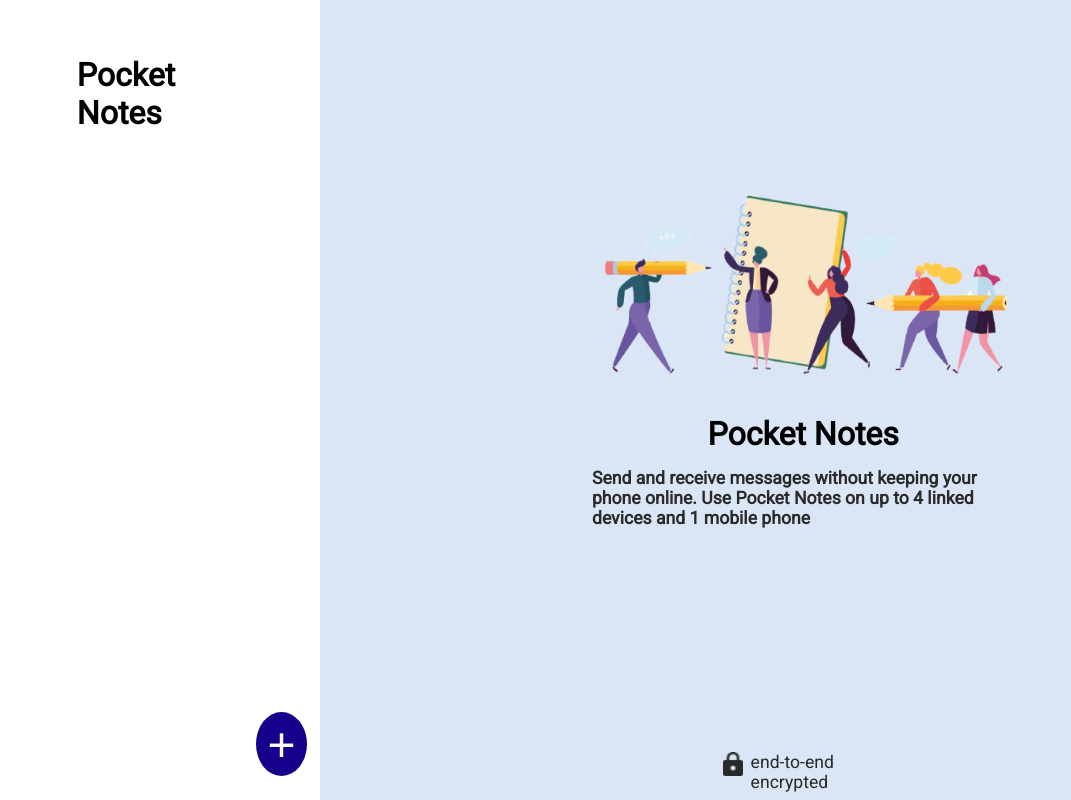
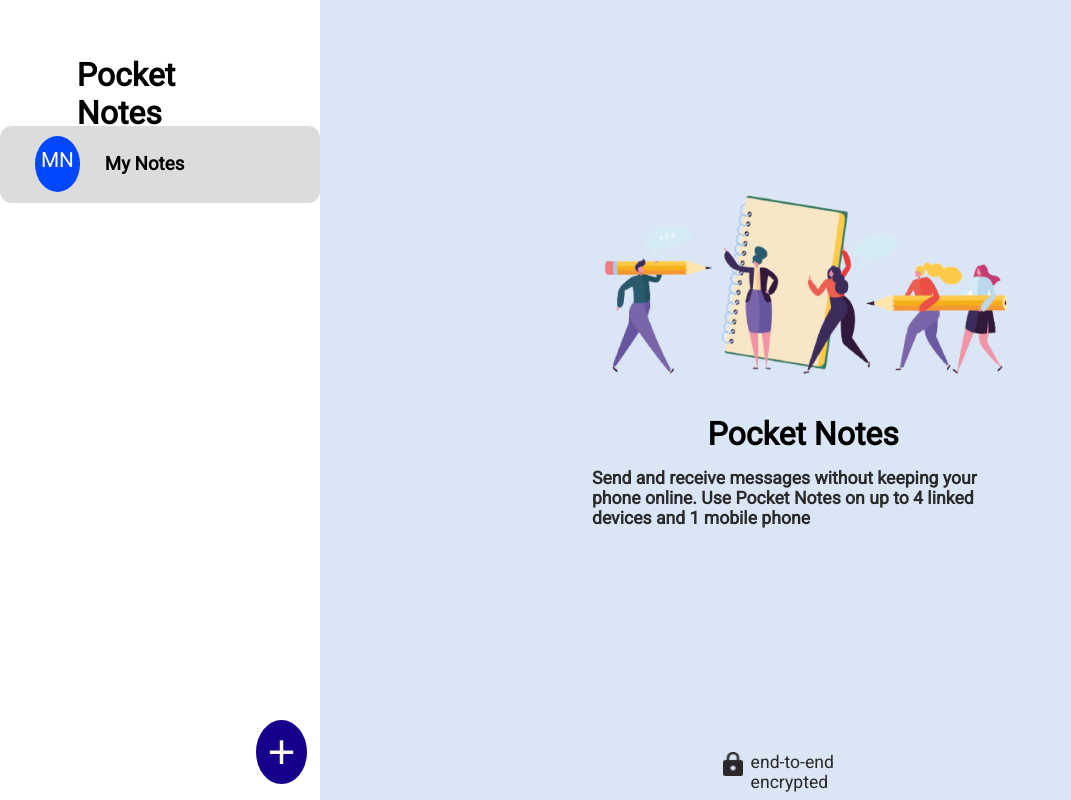
Before and after one commit to Pavank-1812/Pocket-Notes, a React (Create React App) app: page / in a window 1280 px wide. Shown: the whole page, without its empty margins (0-1071 px from the left). Built offline with nearby package versions, Linux system fonts and the light colour scheme.

Commit message:
updated code

```diff
--- a/src/components/GenerateNotes/GenerateNotes.js
+++ b/src/components/GenerateNotes/GenerateNotes.js
@@ -1,5 +1,5 @@
 import React, { useState } from 'react';
-import styles from '../../components/GenerateNotes/GenerateNotes.module.css';
+import btn_styles from '../../components/GenerateNotes/GenerateNotes.module.css';
 import Modal from '../../components/Modal/Modal.js';
 
 function GenerateNotes() {
@@ -11,8 +11,8 @@
 
     return (
         <>
-            <div className={styles.add}>
-                <button className={styles.add_btn} onClick={openModal}>
+            <div className={btn_styles.add}>
+                <button className={btn_styles.add_btn} onClick={openModal}>
                     +
                 </button>
             </div>
--- a/src/components/HomePage/HomePage.js
+++ b/src/components/HomePage/HomePage.js
@@ -1,30 +1,50 @@
 import React from 'react';
-import styles from '../../components/HomePage/HomePage.module.css';
+import home_styles from '../../components/HomePage/HomePage.module.css';
 import lock from '../../assets/lock.png';
 import home from '../../assets/home-img.png';
 import GenerateNotes from '../../components/GenerateNotes/GenerateNotes.js'
-// import NotesSection from '../../components/NotesSection/NotesSection.js'
+import Notes from './NotesSection.module.css'
+
 
 
 export default function HomePage() {
     return (
         <>
-            <div className={styles.container}>
-                <div className={styles.left}>
-                    <div className={styles.heading}><p>Pocket Notes</p></div>
+            <div className={home_styles.container}>
+                <div className={home_styles.left}>
+                    <div className={home_styles.heading}><p>Pocket Notes</p></div>
+                    <div className={home_styles.group_list}>
+                        <div className={Notes.icon}>MN</div>
+                        <div className={Notes.group_name}><h3>My Notes</h3></div>
+                    </div>
                     <GenerateNotes />
                 </div>
 
-                <div className={styles.right}>
-                    {/* <NotesSection /> */}
-                    <div className={styles.main}>
-                        <img className={styles.home} alt='home' src={home}></img>
+                <div className={home_styles.right}>
+
+                    {/* NotesSection - Start*/}
+
+                    {/* <div className={Notes.main}>
+                        <div className={Notes.header}>
+                            <div className={Notes.icon}>MN</div>
+                            <div className={Notes.group_name}>My Notes</div>
+
+                        </div>
+                        <div className={Notes.outer}>
+                            <textarea className={Notes.textarea}></textarea>
+                        </div>
+                    </div> */}
+
+                    {/* notes section - end */}
+
+                    <div className={home_styles.main}>
+                        <img className={home_styles.home} alt='home' src={home}></img>
                         <h1>Pocket Notes</h1>
                         <p>Send and receive messages without keeping your phone online.
                             Use Pocket Notes on up to 4 linked devices and 1 mobile phone</p>
                     </div>
-                    <div className={styles.encription}>
-                        <img className={styles.lock} alt='lock' src={lock}></img>
+                    <div className={home_styles.encription}>
+                        <img className={home_styles.lock} alt='lock' src={lock}></img>
                         <p>end-to-end encrypted</p>
                     </div>
                 </div>
--- a/src/components/HomePage/HomePage.module.css
+++ b/src/components/HomePage/HomePage.module.css
@@ -21,6 +21,9 @@
     /* border: 2px solid red; */
     background-color: #ffffff;
     /* position: relative; */
+    display: flex;
+    flex-direction: column;
+    gap: 20px;
 
 }
 
@@ -97,3 +100,18 @@
 
 
 }
+
+/* grouplist css start */
+.group_list {
+    width: 100%;
+    height: 12vh;
+    background: rgba(47, 47, 47, 0.17);
+    border-radius: 12px;
+    /* border: 2px solid black; */
+    margin-top: 50px;
+    display: flex;
+    gap: 25px;
+    align-items: center;
+    padding-left: 35px;
+}
+/* css for grouplist end */
--- a/src/components/NotesSection/NotesSection.module.css
+++ b/src/components/HomePage/NotesSection.module.css
@@ -1,14 +1,14 @@
 .main {
-    border: 2px solid red;
+    /* border: 2px solid red; */
     height: 100%;
     width: 100%;
     position: relative;
     background: rgba(218, 229, 245, 1);
-    z-index: 10;
+    z-index: 8;
 }
 
 .header {
-    border: 2px solid violet;
+    /* border: 2px solid violet; */
     height: 10vh;
     width: 100%;
     background: rgba(0, 31, 139, 1);
@@ -26,10 +26,13 @@
     width:3.5vw;
     border-radius: 50%;
     text-align: center;
-    padding-top: 15px;
+    padding-top: 12px;
     font-family: 'Roboto', sans-serif;
     font-weight: 500;
     background: #0047ff;
+    color: #ffffff;
+    font-size: 1.3rem;
+
 }
 
 .group_name {
@@ -47,6 +50,7 @@
     left: 45px;
     outline: none;
     border: none;
+    resize: none;
 }
 
 .outer {
```
Also changed, not shown: src/components/NotesSection/NotesSection.js (deleted, +0 -22 lines).
